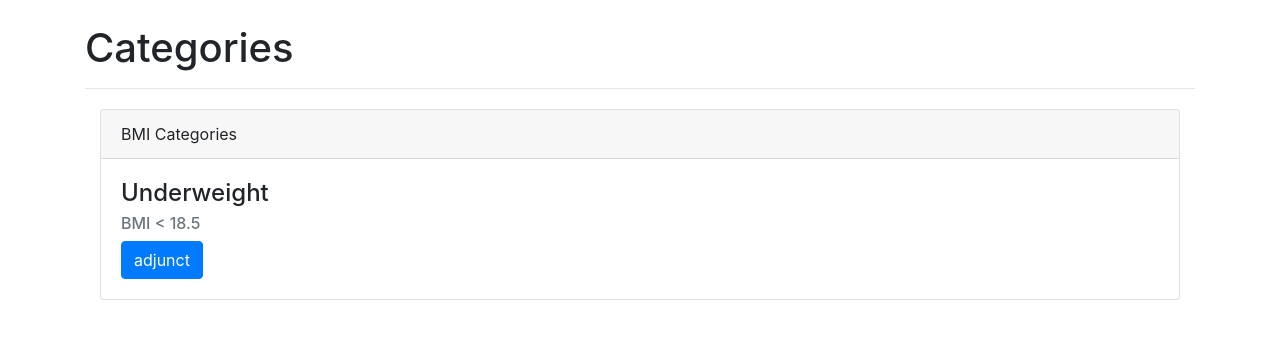
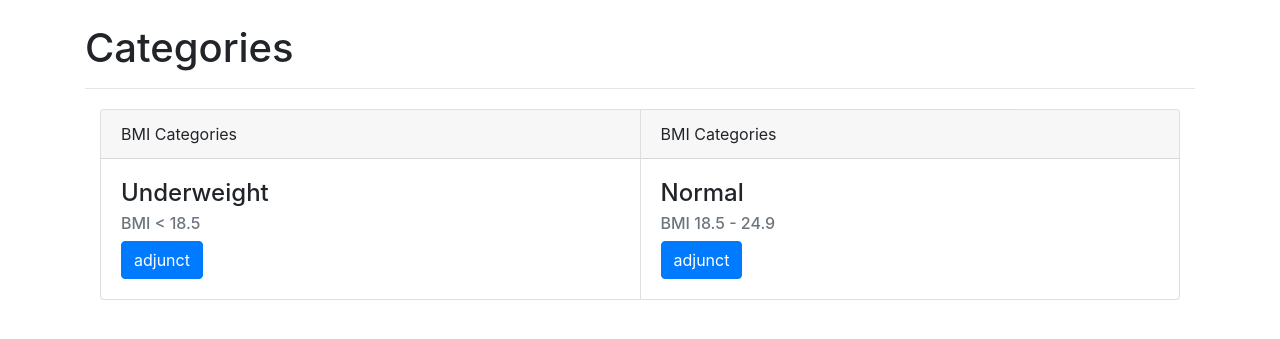
Before and after one commit to Chaapppp/Create-a-website-with-Flask, a Flask app: page /Categories in a window 1280 px wide. Shown: the part 56-395 px from the top of the page. Run offline with Flask 3, Linux system fonts and the light colour scheme; some libraries are stand-ins or nearby versions.

Commit message:
normal card

```diff
--- a/website/templates/Categories.html
+++ b/website/templates/Categories.html
@@ -20,6 +20,14 @@ Categories
           <a href="/underweight" class="btn btn-primary">adjunct</a>
         </div>
       </div>
+      <div class="card">
+        <div class="card-header">BMI Categories</div>
+        <div class="card-body">
+          <h4 class="card-title">Normal</h4>
+          <h6 class="card-subtitle mb-2 text-muted">BMI 18.5 - 24.9</h6>
+          <a href="/normal" class="btn btn-primary">adjunct</a>
+        </div>
+      </div>
     </div>
   </div>
 {% endblock %}
```
